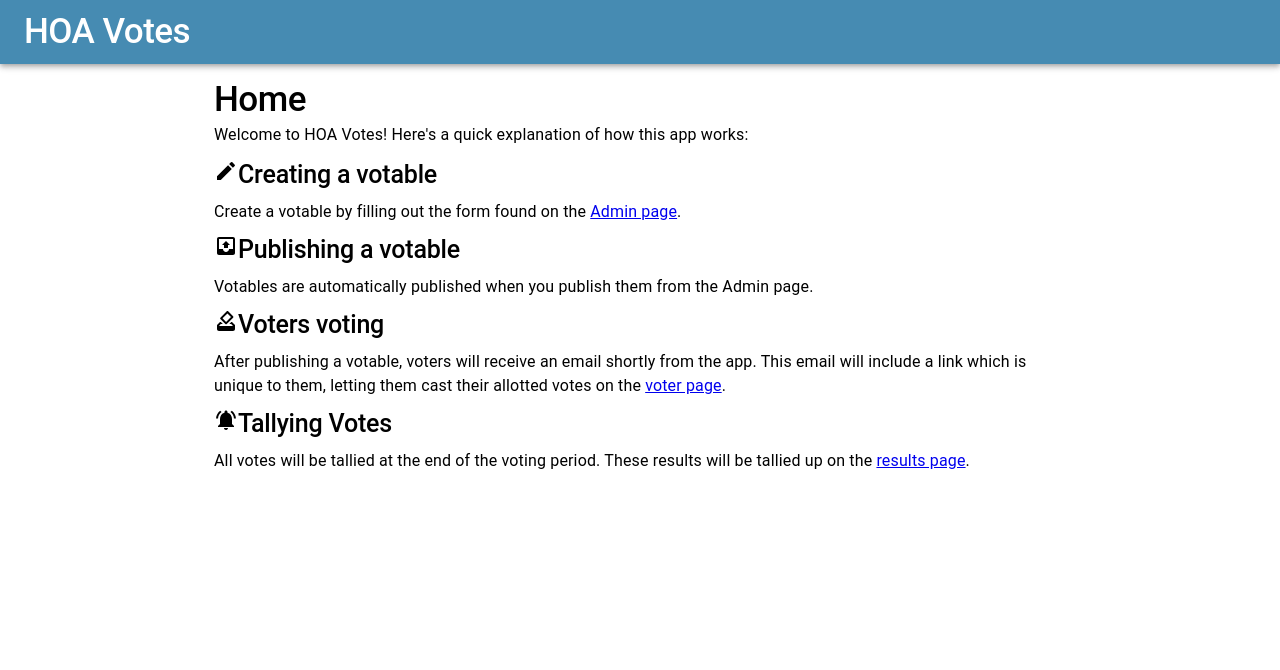
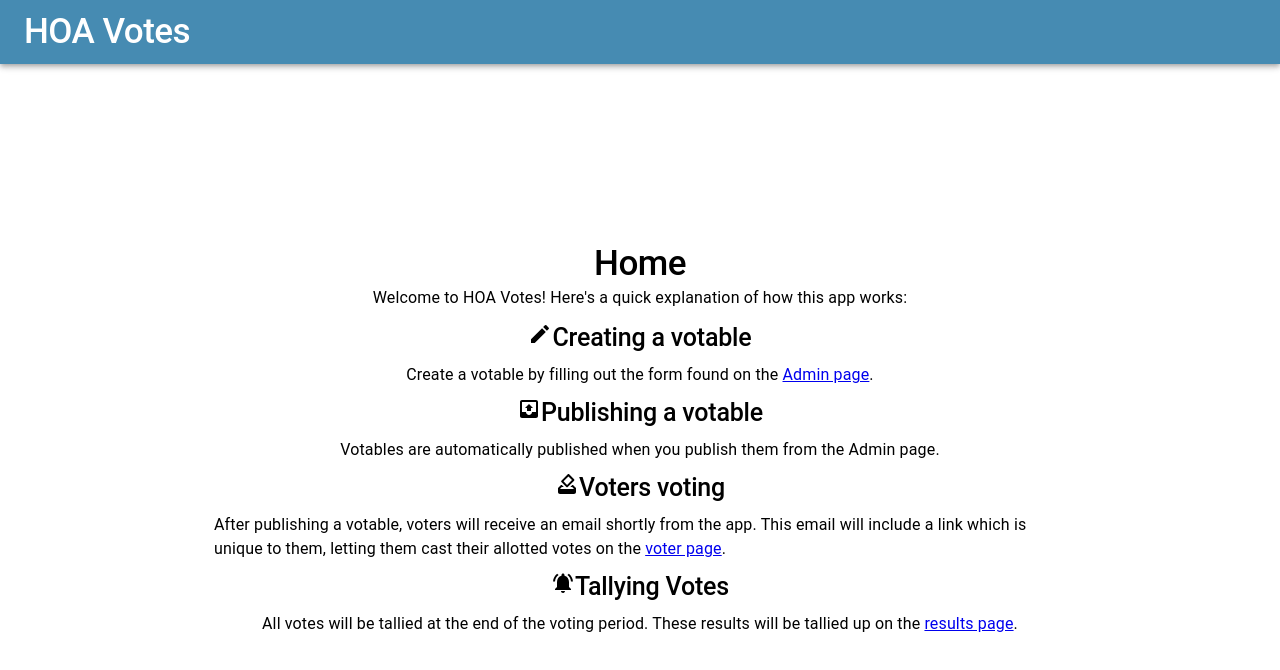
Before and after one commit to JamesMitofsky/Community-Votes, a React (Create React App) app: page / in a window 1280 px wide. Shown: the top 670 px of the page. Built offline with nearby package versions, Linux system fonts and the light colour scheme.

Commit message:
Globally center views being delivered to App.js

```diff
--- a/src/App.js
+++ b/src/App.js
@@ -7,7 +7,7 @@ import Navigation from "./components/Navigation.jsx";
 import UrlBuilder from "./views/UrlBuilder.jsx";
 import { ThemeProvider } from "@mui/material/styles";
 import { createTheme } from "@mui/material/styles";
-import { Container } from "@mui/material";
+import { Container, Box } from "@mui/material";
 import { BrowserRouter, Routes, Route } from "react-router-dom";
 
 export default function App() {
@@ -15,8 +15,19 @@ export default function App() {
     <div className="App">
       <ThemeProvider theme={theme}>
         <BrowserRouter>
+          <Box display="flex" flexDirection="column" minHeight="100vh">
             <Navigation />
-          <Container sx={{ marginTop: 2 }} maxWidth="md">
+            <Container
+              sx={{
+                marginTop: 2,
+                display: "flex",
+                flexDirection: "column",
+                alignItems: "center",
+                justifyContent: "center",
+                flexGrow: 1,
+              }}
+              maxWidth="md"
+            >
               <Routes>
                 <Route path="/" element={<LandingPage />}></Route>
                 <Route path="/voter" element={<VoterView />}></Route>
@@ -26,6 +37,7 @@ export default function App() {
                 <Route path="*" element={<UnknownAddress />}></Route>
               </Routes>
             </Container>
+          </Box>
         </BrowserRouter>
       </ThemeProvider>
     </div>
```
Lines whose indentation alone changed are shown as unchanged.
